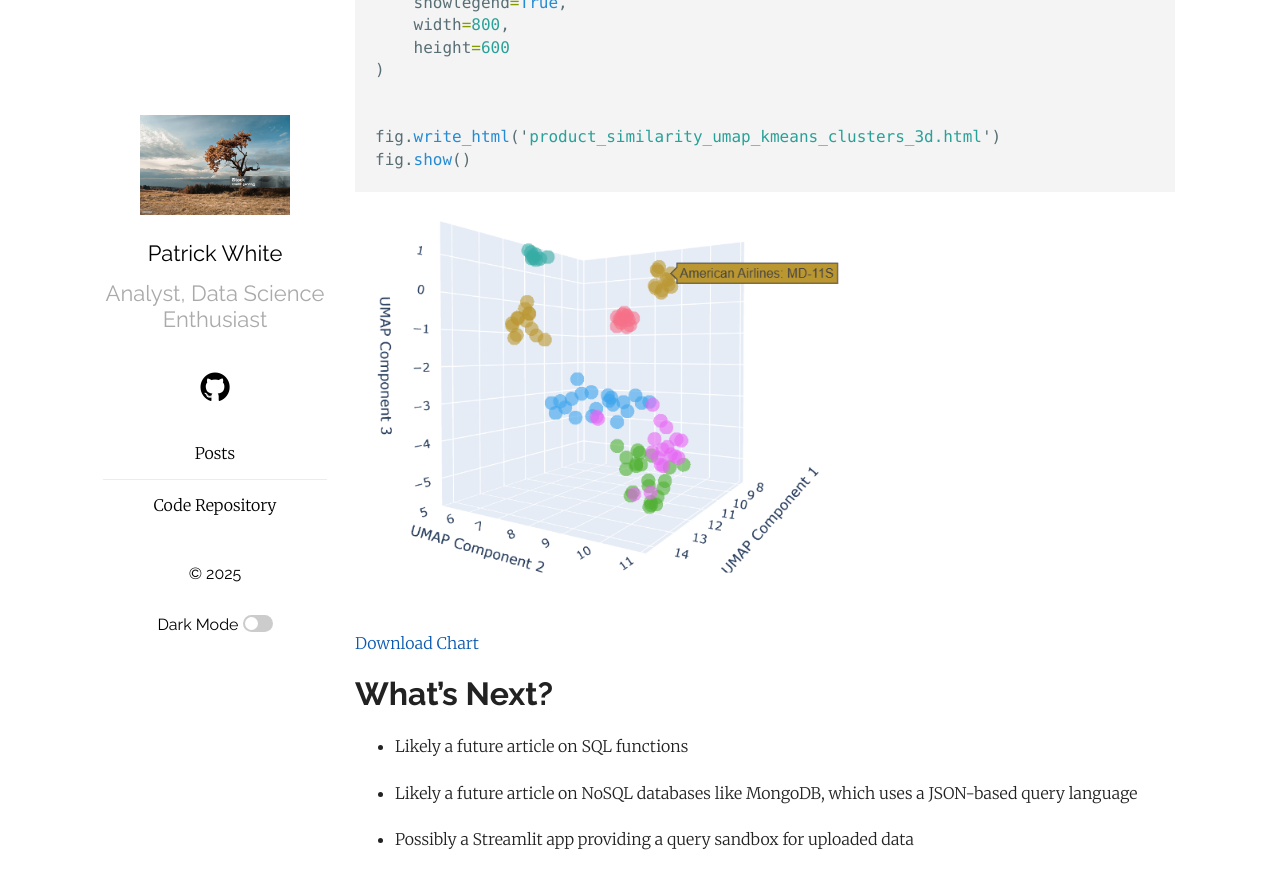
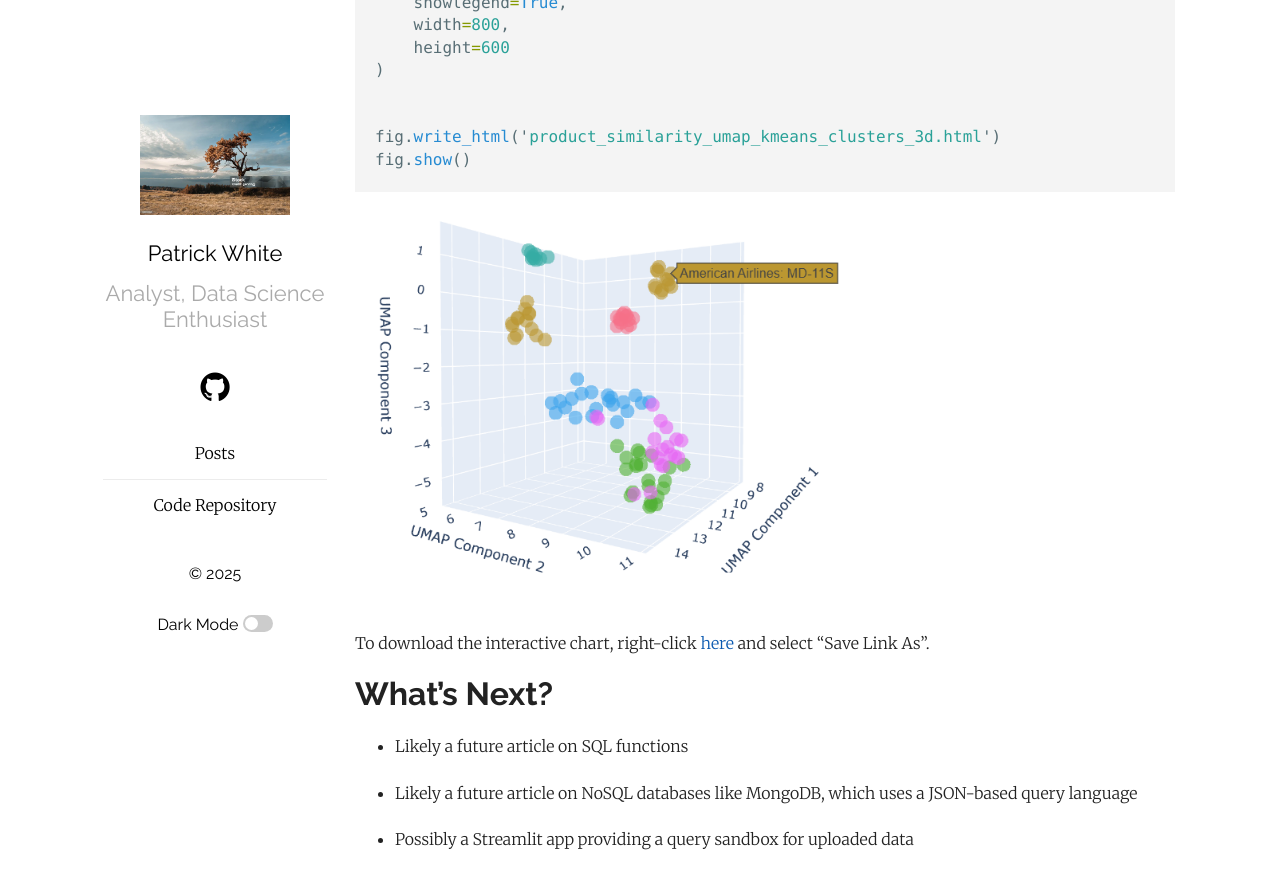
Before and after one commit to pw398/pw398.github.io, a Jekyll site: the page built from _posts/2025-05-10-sql-test.md, in a window 1280 px wide and 900 px high, scrolled down 28105 px. Shown: the top 889 px of the window. Built offline with Jekyll 4.4.1, drawn with Linux system fonts in a browser that asks for light colours.

Commit message:
Add files via upload

```diff
--- a/_posts/2025-05-10-sql-test.md
+++ b/_posts/2025-05-10-sql-test.md
@@ -1113,7 +1113,7 @@ fig.show()
 
 <img src="https://raw.githubusercontent.com/pw398/pw398.github.io/main/_posts/images/plotly_cht.png" style="height: 400px; width:auto;">
 
-<a href="https://raw.githubusercontent.com/pw398/pw398.github.io/main/_posts/images/plotly_chart.html" download="plotly_chart.html">Download Chart</a>
+To download the interactive chart, right-click <a href="https://raw.githubusercontent.com/pw398/pw398.github.io/main/_posts/images/plotly_chart.html" download="plotly_chart.html">here</a> and select "Save Link As".
 
 
 
```
